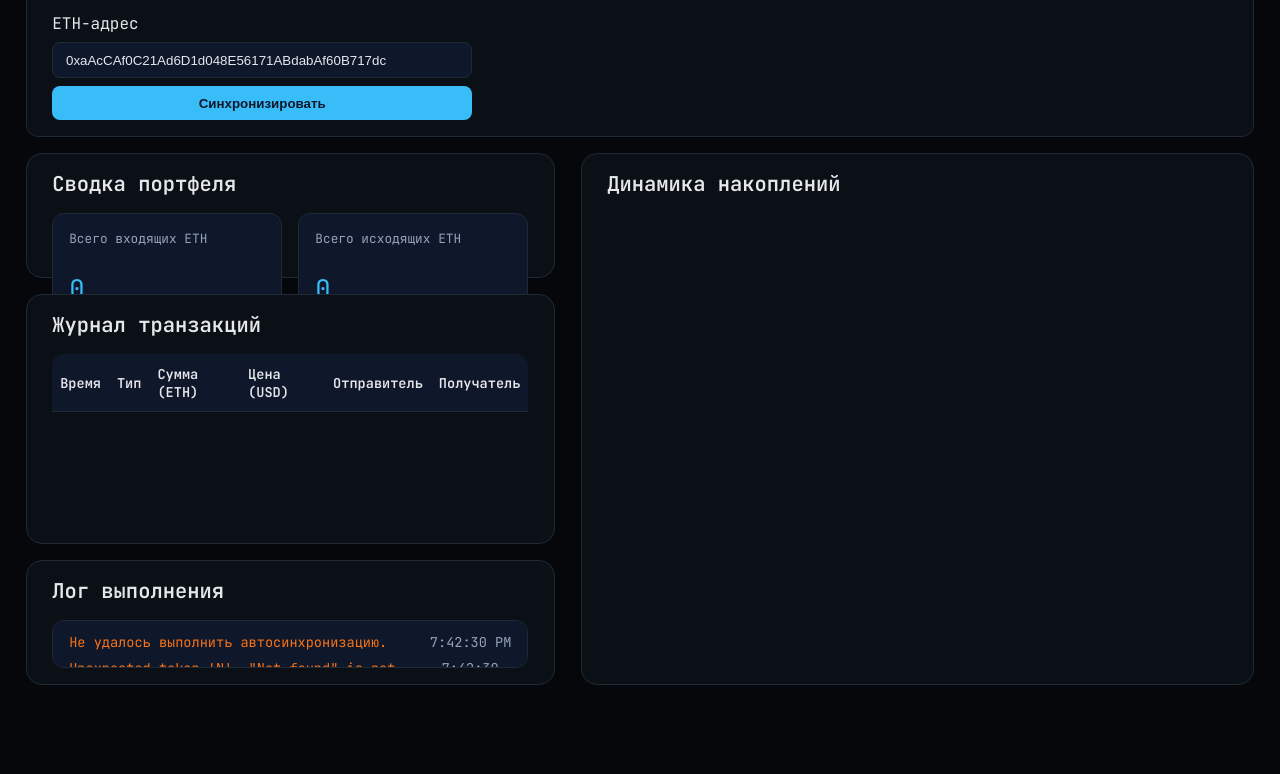
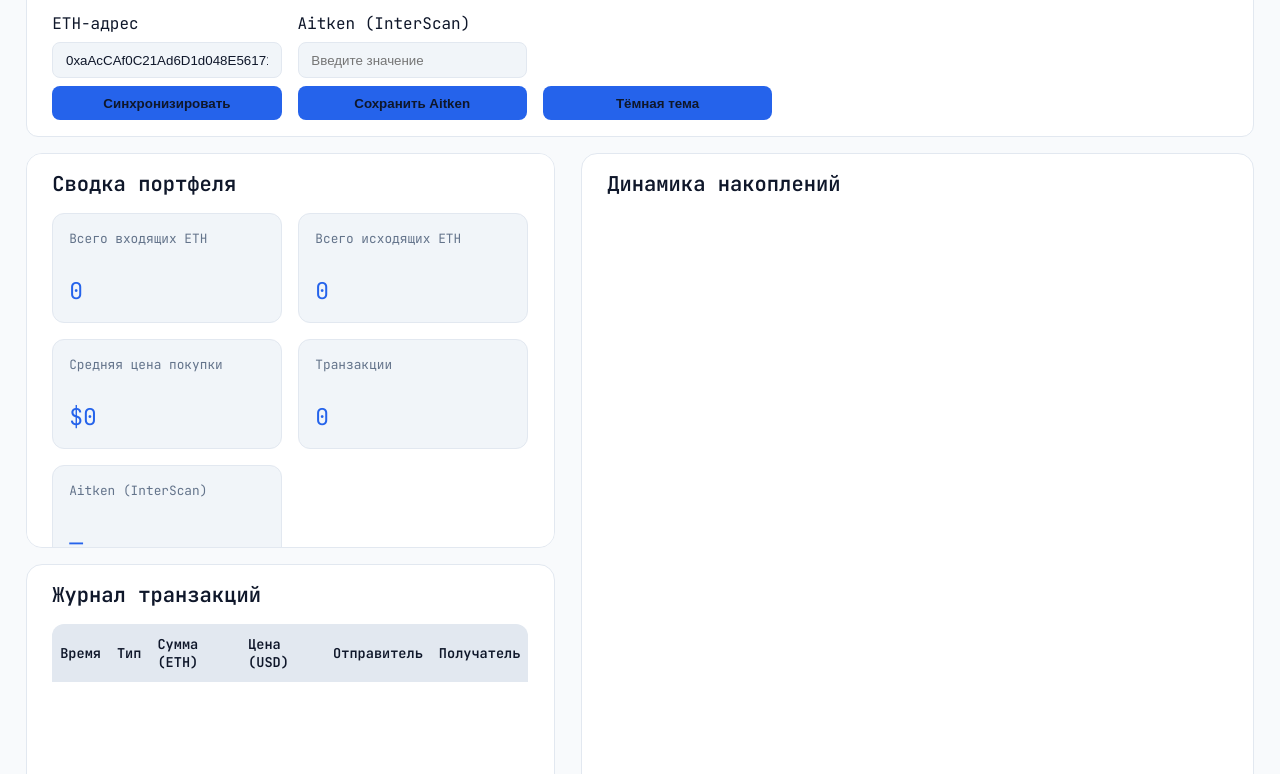
Before and after one commit to bitplain/block, a plain HTML site: page frontend/index.html in a window 1280 px wide. Shown: the part 99-873 px from the top of the page. Before the commit the page ends 800 px from the top, so only its background shows below. Drawn offline with nearby package versions, Linux system fonts and the light colour scheme; no server answers.

Commit message:
Tweak layout and API message

```diff
--- a/docker-compose.yml
+++ b/docker-compose.yml
@@ -10,7 +10,7 @@ services:
     volumes:
       - db_data:/var/lib/postgresql/data
     healthcheck:
-      test: ["CMD-SHELL", "pg_isready -U $$POSTGRES_USER"]
+      test: ["CMD-SHELL", "pg_isready -U $$POSTGRES_USER -d $$POSTGRES_DB"]
       interval: 10s
       timeout: 5s
       retries: 5
--- a/frontend/app.js
+++ b/frontend/app.js
@@ -8,8 +8,16 @@ const totalOutgoingEl = document.getElementById('total-outgoing');
 const avgPriceEl = document.getElementById('avg-price');
 const txCountEl = document.getElementById('tx-count');
 const logList = document.getElementById('log-list');
+const themeToggle = document.getElementById('theme-toggle');
+const aitkenInput = document.getElementById('aitken-input');
+const aitkenValue = document.getElementById('aitken-value');
+const saveAitkenButton = document.getElementById('save-aitken');
 
 let chartInstance = null;
+let lastTransactions = [];
+
+const THEME_STORAGE_KEY = 'theme';
+const AITKEN_STORAGE_KEY = 'aitkenValue';
 
 function getApiBase() {
   return '/api';
@@ -31,6 +39,69 @@ function saveAddress(value) {
 
 function loadAddress() {
   return localStorage.getItem('ethAddress') || '';
+}
+
+function saveTheme(value) {
+  localStorage.setItem(THEME_STORAGE_KEY, value);
+}
+
+function loadTheme() {
+  return localStorage.getItem(THEME_STORAGE_KEY);
+}
+
+function setTheme(value) {
+  document.documentElement.dataset.theme = value;
+  saveTheme(value);
+  updateThemeToggleLabel(value);
+  if (lastTransactions.length) {
+    updateChart(lastTransactions);
+  }
+}
+
+function updateThemeToggleLabel(theme) {
+  themeToggle.textContent = theme === 'light' ? 'Тёмная тема' : 'Светлая тема';
+}
+
+function getThemeColors() {
+  const style = getComputedStyle(document.documentElement);
+  const accent = style.getPropertyValue('--accent').trim();
+  const muted = style.getPropertyValue('--muted').trim();
+  const text = style.getPropertyValue('--text').trim();
+  const grid = style.getPropertyValue('--panel-border').trim();
+  return {
+    accent,
+    accentFill: hexToRgba(accent, 0.2),
+    muted,
+    text,
+    grid: hexToRgba(grid, 0.6),
+  };
+}
+
+function hexToRgba(hex, alpha) {
+  if (!hex.startsWith('#') || (hex.length !== 7 && hex.length !== 4)) {
+    return hex;
+  }
+  const normalized =
+    hex.length === 4
+      ? `#${hex[1]}${hex[1]}${hex[2]}${hex[2]}${hex[3]}${hex[3]}`
+      : hex;
+  const bigint = parseInt(normalized.slice(1), 16);
+  const r = (bigint >> 16) & 255;
+  const g = (bigint >> 8) & 255;
+  const b = bigint & 255;
+  return `rgba(${r}, ${g}, ${b}, ${alpha})`;
+}
+
+function saveAitken(value) {
+  localStorage.setItem(AITKEN_STORAGE_KEY, value);
+}
+
+function loadAitken() {
+  return localStorage.getItem(AITKEN_STORAGE_KEY) || '';
+}
+
+function updateAitkenDisplay(value) {
+  aitkenValue.textContent = value ? value : '—';
 }
 
 function addLog(message, status = 'info') {
@@ -85,6 +156,7 @@ function updateStats(transactions) {
 }
 
 function updateChart(transactions) {
+  const { accent, accentFill, muted, text, grid } = getThemeColors();
   const incoming = transactions
     .filter((tx) => tx.tx_type === 'incoming' && tx.price_usd !== null)
     .sort((a, b) => new Date(a.tx_timestamp) - new Date(b.tx_timestamp));
@@ -105,8 +177,8 @@ function updateChart(transactions) {
         {
           label: 'Цена ETH (USD)',
           data: prices,
-          borderColor: '#38bdf8',
-          backgroundColor: 'rgba(56, 189, 248, 0.2)',
+          borderColor: accent,
+          backgroundColor: accentFill,
           tension: 0.3,
           fill: true,
         },
@@ -117,17 +189,17 @@ function updateChart(transactions) {
       maintainAspectRatio: false,
       scales: {
         x: {
-          ticks: { color: '#94a3b8' },
-          grid: { color: 'rgba(148, 163, 184, 0.2)' },
+          ticks: { color: muted },
+          grid: { color: grid },
         },
         y: {
-          ticks: { color: '#94a3b8' },
-          grid: { color: 'rgba(148, 163, 184, 0.2)' },
+          ticks: { color: muted },
+          grid: { color: grid },
         },
       },
       plugins: {
         legend: {
-          labels: { color: '#e5e7eb' },
+          labels: { color: text },
         },
       },
     },
@@ -136,7 +208,7 @@ function updateChart(transactions) {
 
 async function loadTransactions(address) {
   const response = await fetch(`${getApiBase()}/transactions?address=${address}`);
-  const data = await response.json();
+  const data = await parseJsonResponse(response);
   if (!response.ok) {
     throw new Error(data.error || 'Не удалось загрузить транзакции');
   }
@@ -149,11 +221,24 @@ async function syncTransactions(address) {
     headers: { 'Content-Type': 'application/json' },
     body: JSON.stringify({ address }),
   });
-  const data = await response.json();
+  const data = await parseJsonResponse(response);
   if (!response.ok) {
     throw new Error(data.error || 'Не удалось синхронизировать данные');
   }
   return data;
+}
+
+async function parseJsonResponse(response) {
+  const contentType = response.headers.get('content-type') || '';
+  if (contentType.includes('application/json')) {
+    return response.json();
+  }
+  return {
+    error:
+      response.status === 404
+        ? 'API не найден. Проверьте, что backend запущен и доступен.'
+        : 'Сервис временно недоступен. Попробуйте позже.',
+  };
 }
 
 async function refresh() {
@@ -162,6 +247,7 @@ async function refresh() {
   saveAddress(address);
   addLog('Загружаю сохраненные транзакции...', 'info');
   const transactions = await loadTransactions(address);
+  lastTransactions = transactions;
   txBody.innerHTML = '';
   if (!transactions.length) {
     txBody.appendChild(renderEmptyRow());
@@ -196,11 +282,24 @@ syncButton.addEventListener('click', async () => {
   try {
     await runSyncFlow();
   } catch (error) {
-    alert(error.message);
+    addLog(error.message || 'Не удалось выполнить синхронизацию.', 'error');
   } finally {
     syncButton.disabled = false;
     syncButton.textContent = 'Синхронизировать';
   }
+});
+
+saveAitkenButton.addEventListener('click', () => {
+  const value = aitkenInput.value.trim();
+  saveAitken(value);
+  updateAitkenDisplay(value);
+  addLog('Aitken (InterScan) сохранен вручную.', 'success');
+});
+
+themeToggle.addEventListener('click', () => {
+  const currentTheme = document.documentElement.dataset.theme || 'dark';
+  const nextTheme = currentTheme === 'dark' ? 'light' : 'dark';
+  setTheme(nextTheme);
 });
 
 window.addEventListener('load', async () => {
@@ -209,6 +308,12 @@ window.addEventListener('load', async () => {
   if (!savedAddress) {
     saveAddress(DEFAULT_ADDRESS);
   }
+  const savedAitken = loadAitken();
+  aitkenInput.value = savedAitken;
+  updateAitkenDisplay(savedAitken);
+  const savedTheme = loadTheme();
+  const prefersLight = window.matchMedia('(prefers-color-scheme: light)').matches;
+  setTheme(savedTheme || (prefersLight ? 'light' : 'dark'));
 
   try {
     await runSyncFlow();
--- a/frontend/index.html
+++ b/frontend/index.html
@@ -23,6 +23,7 @@
             транзакций.
           </p>
         </div>
+        <div class="controls">
           <div class="address-control">
             <label for="address">ETH-адрес</label>
             <input
@@ -32,6 +33,13 @@
               placeholder="0xaAcCAf0C21Ad6D1d048E56171ABdabAf60B717dc"
             />
             <button id="sync">Синхронизировать</button>
+          </div>
+          <div class="manual-control">
+            <label for="aitken-input">Aitken (InterScan)</label>
+            <input id="aitken-input" name="aitken-input" type="text" placeholder="Введите значение" />
+            <button id="save-aitken" type="button">Сохранить Aitken</button>
+          </div>
+          <button id="theme-toggle" class="theme-toggle" type="button">Светлая тема</button>
         </div>
       </header>
 
@@ -54,6 +62,10 @@
             <div class="stat-card">
               <span class="label">Транзакции</span>
               <span id="tx-count" class="value">0</span>
+            </div>
+            <div class="stat-card">
+              <span class="label">Aitken (InterScan)</span>
+              <span id="aitken-value" class="value">—</span>
             </div>
           </div>
         </section>
--- a/frontend/styles.css
+++ b/frontend/styles.css
@@ -8,6 +8,24 @@
   --muted: #94a3b8;
   --success: #4ade80;
   --danger: #f97316;
+  --surface: #0f172a;
+  --table-header: #0f172a;
+  --log-bg: #0f172a;
+}
+
+[data-theme='light'] {
+  color-scheme: light;
+  --bg: #f8fafc;
+  --panel: #ffffff;
+  --panel-border: #e2e8f0;
+  --text: #0f172a;
+  --accent: #2563eb;
+  --muted: #64748b;
+  --success: #16a34a;
+  --danger: #dc2626;
+  --surface: #f1f5f9;
+  --table-header: #e2e8f0;
+  --log-bg: #f1f5f9;
 }
 
 * {
@@ -20,15 +38,15 @@ body {
     'Liberation Mono', 'Courier New', monospace;
   background: var(--bg);
   color: var(--text);
-  height: 100vh;
+  min-height: 100vh;
   width: 100vw;
-  overflow: hidden;
+  overflow-y: auto;
 }
 
 .terminal {
   display: flex;
   flex-direction: column;
-  height: 100vh;
+  min-height: 100vh;
   width: 100vw;
   padding: 2vh 2vw;
   gap: 2vh;
@@ -57,6 +75,14 @@ body {
   font-size: clamp(0.75rem, 1.2vw, 1rem);
 }
 
+.controls {
+  display: grid;
+  grid-template-columns: repeat(auto-fit, minmax(220px, 1fr));
+  gap: 1rem;
+  align-items: end;
+  width: min(100%, 720px);
+}
+
 .address-control {
   display: flex;
   flex-direction: column;
@@ -64,8 +90,9 @@ body {
   min-width: min(100%, 420px);
 }
 
-.address-control input {
-  background: #0f172a;
+.address-control input,
+.manual-control input {
+  background: var(--surface);
   border: 1px solid var(--panel-border);
   color: var(--text);
   padding: 0.6rem 0.8rem;
@@ -73,7 +100,9 @@ body {
   width: 100%;
 }
 
-.address-control button {
+.address-control button,
+.manual-control button,
+.theme-toggle {
   background: var(--accent);
   color: #0f172a;
   font-weight: 600;
@@ -84,15 +113,29 @@ body {
   transition: transform 0.2s ease;
 }
 
-.address-control button:hover {
+.address-control button:hover,
+.manual-control button:hover,
+.theme-toggle:hover {
   transform: translateY(-1px);
+}
+
+.manual-control {
+  display: flex;
+  flex-direction: column;
+  gap: 0.5rem;
+  min-width: min(100%, 220px);
+}
+
+.theme-toggle {
+  align-self: flex-end;
+  width: 100%;
 }
 
 .terminal__body {
   flex: 1;
   display: grid;
   grid-template-columns: 1.1fr 1.4fr;
-  grid-template-rows: 0.6fr 1.2fr 0.6fr;
+  grid-template-rows: minmax(0, 0.9fr) minmax(0, 1.2fr) minmax(0, 0.9fr);
   gap: 2vh 2vw;
   min-height: 0;
 }
@@ -114,6 +157,7 @@ body {
 
 .stats {
   grid-column: 1 / 2;
+  overflow: auto;
 }
 
 .chart {
@@ -127,12 +171,13 @@ body {
 
 .logs {
   grid-column: 1 / 2;
+  min-height: 220px;
 }
 
 .stat-grid {
   display: grid;
   grid-template-columns: repeat(2, minmax(0, 1fr));
-  grid-auto-rows: 1fr;
+  grid-auto-rows: minmax(110px, auto);
   gap: 1rem;
   align-items: stretch;
 }
@@ -141,7 +186,7 @@ body {
   padding: 1rem;
   border: 1px solid var(--panel-border);
   border-radius: 12px;
-  background: #0f172a;
+  background: var(--surface);
   display: flex;
   flex-direction: column;
   gap: 0.5rem;
@@ -155,8 +200,10 @@ body {
 }
 
 .stat-card .value {
-  font-size: clamp(1.2rem, 2vw, 1.8rem);
+  font-size: clamp(1rem, 1.8vw, 1.6rem);
   color: var(--accent);
+  overflow-wrap: anywhere;
+  word-break: break-word;
 }
 
 .chart-wrapper {
@@ -186,7 +233,7 @@ body {
 .table-wrapper th {
   position: sticky;
   top: 0;
-  background: #0f172a;
+  background: var(--table-header);
   z-index: 1;
 }
 
@@ -199,7 +246,7 @@ body {
 .log-list {
   flex: 1;
   overflow: auto;
-  background: #0f172a;
+  background: var(--log-bg);
   border-radius: 12px;
   border: 1px solid var(--panel-border);
   padding: 0.75rem 1rem;
@@ -207,6 +254,7 @@ body {
   display: flex;
   flex-direction: column;
   gap: 0.5rem;
+  min-height: 0;
 }
 
 .log-item {
```
Also changed, not shown: 1 other file. Lines whose indentation alone changed are shown as unchanged.
